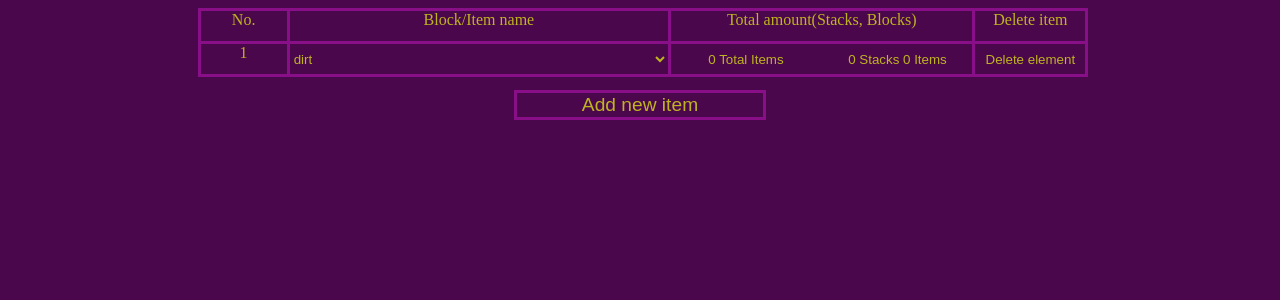
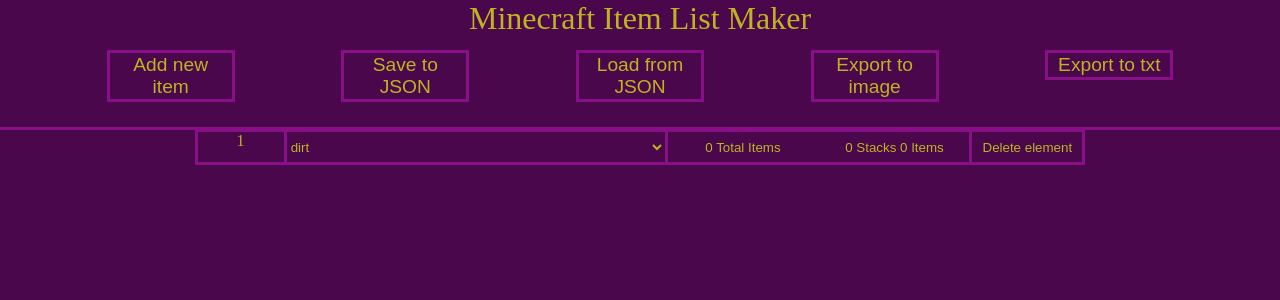
Before and after one commit to Marchewcia/Minecraft-list-maker, a PHP site: page /main.html in a window 1280 px wide. Shown: the top 300 px of the page. Run offline with PHP 8.4, Linux system fonts and the light colour scheme.

Commit message:
UI small redesign and CSS cleanup

```diff
--- a/main.html
+++ b/main.html
@@ -3,7 +3,7 @@
     <head>
         <meta charset="UTF-8">
         <meta name="viewport" content="width=device-width, initial-scale=1.0">
-        <title>Main Page- MC list maker</title>
+        <title>MC item list maker</title>
 
         <link rel="stylesheet" href="styles.css">
 
@@ -11,8 +11,19 @@
     </head>
     <body onload="loadOrNew()">
         <div id="nav">
+            <div id="title">
+                Minecraft Item List Maker
+            </div>
+            <div id="options">
+                <button class="optionButtons" onclick="addNewColumn()">Add new item</button>
+                <button class="optionButtons">Save to JSON</button>
+                <button class="optionButtons">Load from JSON</button>
+                <button class="optionButtons">Export to image</button>
+                <button class="optionButtons">Export to txt</button>
+            </div>
+        </div>
 
-        </div>
+        <div id="mainWrapper">
             <div id="main">
                 <div class="row">
                     <div class="num">
@@ -44,8 +55,6 @@
                     </div>
                 </div>
             </div>
-        <div id="addcontainer">
-            <button id="add" onclick="addNewColumn()">Add new item</button>
         </div>
     </body>
 </html>
--- a/styles.css
+++ b/styles.css
@@ -1,3 +1,4 @@
+/*root and body*/
 :root {
     --backgroud: rgb(75, 7, 75);
     --border: rgb(136, 15, 136);
@@ -6,18 +7,65 @@
     --buttonAndInputHover: rgb(48, 5, 48);
 }
 
+body {
+    background-color: var(--backgroud);
+    color: var(--font);
+    border: none;
+    display: flex;
+    flex-direction: column;
+}
+
+
+/* Navigation bar and content */
 #nav {
+    top: 0%;
+    left: 0%;
+    right: 0%;
+    position: fixed;
     width: 100%;
-    height: 5%;
+    height: fit-content;
+    background-color: var(--backgroud);
+    border-bottom: 3px solid var(--border);
+}
+
+#title {
+    font-size: xx-large;
+    display: flex;
+    justify-content: center;
+}
+
+#options {
+    display: flex;
+    justify-content: space-evenly;
+    margin-top: 1%;
+    margin-bottom: 2%;
+}
+
+.optionButtons {
+    width: 10%;
+    height: 11%;
+    font-size: larger;
+    display: flex;
+    text-align: center;
+    justify-content: center;
+    border: solid var(--border) 3px;
+}
+
+
+/* main display: main table */
+#mainWrapper {
+    margin-top: 7%;
+    width: 100%;
+    display: flex;
+    justify-content: center;
+
 }
 
 #main {
     align-items: center;
-    align-self: center;
     display: flex;
     flex-direction: column;
     height: max-content;
-    margin-left: 15%;
     border-top: solid var(--border) 3px;
     border-left: solid var(--border) 3px;
     border-right: solid var(--border) 3px;
@@ -33,46 +81,28 @@
     width: 100%;
 }
 
-#add {
-    width: 20%;
-    height:11%;
-    font-size: larger;
-    margin-top: 1%;
-    display: flex;
-    text-align: center;
-    justify-content: center;
-    border: solid var(--border) 3px;
-}
-
-#addcontainer {
-    display: flex;
-    justify-content: center;
-}
-
-.num, .mname, .amount {
-    border-right: solid var(--border) 3px;
-}
-
 .num {
     width: 10%;
+    border-right: solid var(--border) 3px;
 }
 
 .mname {
     width: 44%;
+    border-right: solid var(--border) 3px;
 }
 
 .amount {
     width: 35%;
+    border-right: solid var(--border) 3px;
+}
+
+.amount button {
+    height: 100%;
+    width: 49%;
 }
 
 .del {
     width: 12.8%;
-}
-
-body, button{
-    background-color: var(--backgroud);
-    color: var(--font);
-    border: none;
 }
 
 .buttonDelete {
@@ -80,6 +110,24 @@
     height: 100%;
 }
 
+.buttonDelete:hover {
+    background-color: var(--delHover);
+}
+
+
+/* Global (all tags) - buttons */
+button {
+    background-color: var(--backgroud);
+    color: var(--font);
+    border: none;
+}
+
+button:hover, select:hover {
+    background-color: var(--buttonAndInputHover);
+}
+
+
+/* Global (all tags) - other */
 option, select {
     width: 100%;
     height: 100%;
@@ -87,16 +135,3 @@
     color: var(--font);
     border: none;
 }
-
-.amount button {
-    height: 100%;
-    width: 49%;
-}
-
-.buttonDelete:hover {
-    background-color: var(--delHover);
-}
-
-button:hover, select:hover {
-    background-color: var(--buttonAndInputHover);
-}
```
Lines whose indentation alone changed are shown as unchanged.
